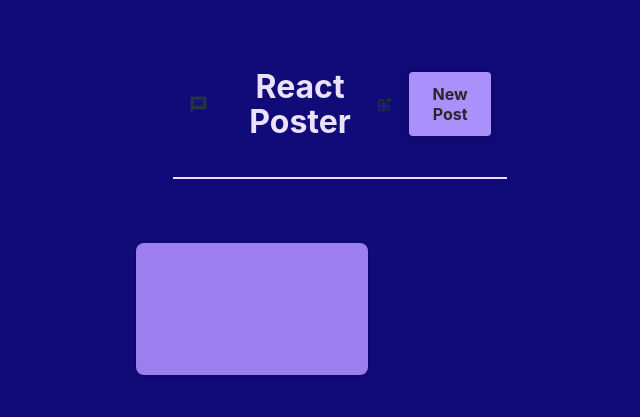
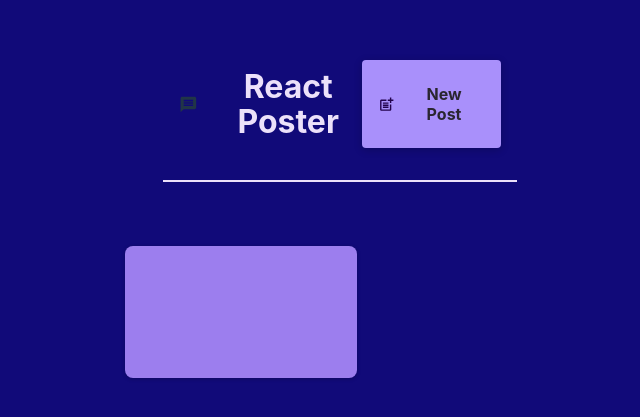
Before and after one commit to ChrisJoshRoberts/react-course, a React (Vite) app: page / in a window 1280 px wide. Shown: the part 189-606 px from the top of the page, without its empty margins (300-940 px from the left). Built offline with nearby package versions, Linux system fonts and the light colour scheme.

Commit message:
updating main header classes

```diff
--- a/src/components/MainHeader.jsx
+++ b/src/components/MainHeader.jsx
@@ -10,7 +10,7 @@ const MainHeader = ({onCreatePost}) => {
         <h1 className={classes.logo}>React Poster</h1>
       </div>
       <p className={classes.buttonContainer}>
-        <MdPostAdd size={25}/>
+        <MdPostAdd className={classes.postIcon} size={25}/>
         <button className={classes.button} onClick={onCreatePost}>New Post</button>
       </p>
     </header>
--- a/src/components/MainHeader.module.css
+++ b/src/components/MainHeader.module.css
@@ -27,10 +27,6 @@
   border-radius: 4px;
   cursor: pointer;
   font-weight: bold;
-  box-shadow: 0 2px 8px rgba(0, 0, 0, 0.2);
-}
-.button:hover {
-  background-color: #8a6cfb;
 }
 
 .logoContainer {
@@ -39,7 +35,23 @@
   gap: 1rem;
 }
 .buttonContainer {
-  display: flex;
+  display: inline-flex;
   align-items: center;
-  gap: 1rem;
+  gap: 0.5rem;
+  padding: 0.75rem 1rem;
+  background-color: #a990fb;
+  color: #2a2630;
+  border: none;
+  border-radius: 4px;
+  cursor: pointer;
+  font-weight: bold;
+  box-shadow: 0 2px 8px rgba(0, 0, 0, 0.2);
+
 }
+
+.buttonContainer:hover {
+  background-color: #8b6ff7;
+}
+.postIcon {
+  color: #23034d;
+}
--- a/src/components/PostList.jsx
+++ b/src/components/PostList.jsx
@@ -3,6 +3,7 @@ import classes from './PostsList.module.css'
 import NewPosts from './NewPosts'
 import { useState } from 'react'
 import Modal from './Modal'
+import PropTypes from 'prop-types'
 
 const PostList = ({isPosting, onStopPosting}) => {
   const [output, setOutput] = useState('')
@@ -29,4 +30,9 @@ const PostList = ({isPosting, onStopPosting}) => {
   )
 }
 
+PostList.propTypes = {
+  isPosting: PropTypes.bool,
+  onStopPosting: PropTypes.func
+}
+
 export default PostList
```
